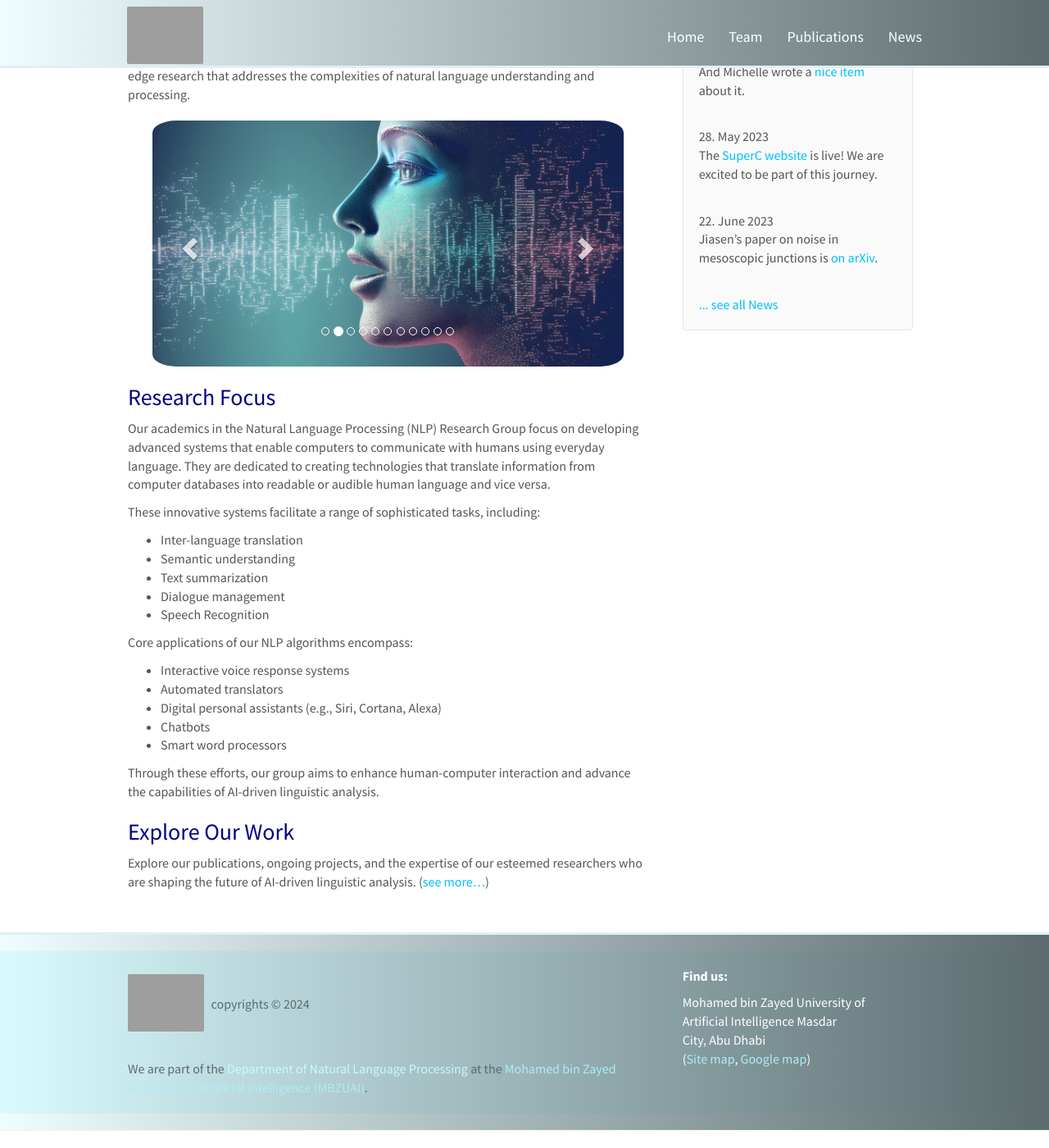
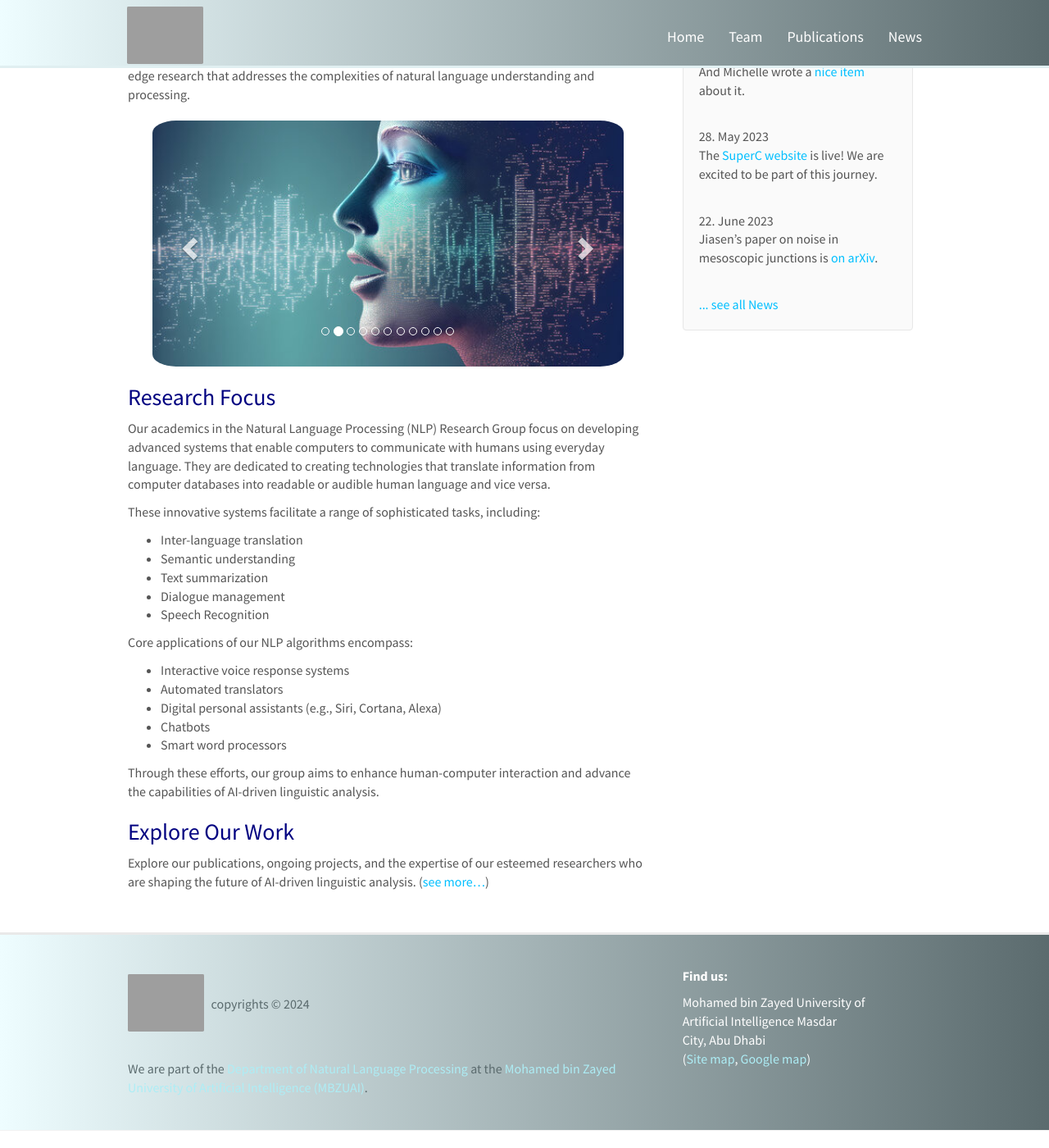
Before and after one commit to RamzaBasharat/MBZUAI, a Jekyll site: the page built from _pages/home.md, in a window 1280 px wide and 1400 px high, scrolled down 136 px. Shown: the whole window at 82% size. Built offline with Jekyll 4.4.1, drawn with Linux system fonts in a browser that asks for light colours; nearby versions of some CDN libraries.

```diff
--- a/_includes/footer.html
+++ b/_includes/footer.html
@@ -7,7 +7,7 @@
 		  <p class="gray"><img src="{{ site.url }}{{ site.baseurl }}/images/logo/ritual_logo_hd.png" alt="Logo" height="70px" class="footer-icon">
           copyrights &copy 2024</p>
 
-              <p class="gray">We are part of the <a style="color:#C9F9FF" href="https://mbzuai.ac.ae/research/department/natural-language-processing-department/" target="_blank">Department of Natural Language Processing</a> at the<a  href="https://mbzuai.ac.ae/" target="_blank"> Mohamed bin Zayed University of Artificial Intelligence (MBZUAI)</a>.</p>
+              <p class="gray">We are part of the <a href="https://mbzuai.ac.ae/research/department/natural-language-processing-department/" target="_blank">Department of Natural Language Processing</a> at the<a  href="https://mbzuai.ac.ae/" target="_blank"> Mohamed bin Zayed University of Artificial Intelligence (MBZUAI)</a>.</p>
 
 		</div>
 
--- a/css/main.scss
+++ b/css/main.scss
@@ -139,7 +139,7 @@ color: #000080;
 }
 
 .bg-color{
-background: linear-gradient(to right, #D9FBFF, #5B6B6E);
+background: linear-gradient(to right, #EEFDFF, #5B6B6E);
 color: #fff;
 }
 
@@ -263,13 +263,11 @@ color:#99a7b2;
 /* Footer background and text color */
 #footer {
     margin-top:15px;
-//     background: linear-gradient(to right, #EAECEE, #5B6B6E);
-//     background: linear-gradient(to right, #D9FBFF, #5B6B6E);
     background: linear-gradient(to right, #EEFDFF, #5B6B6E);
     color: #fff; /* Text color */
     padding: 20px 0; /* Padding top and bottom */
     border:none;
-    border-top: 3px solid #E0EFF1; /* Top border color */
+    border-top: 3px solid #E9E9E9; /* Top border color */
     border-radius: 0px;
 }
 
```
